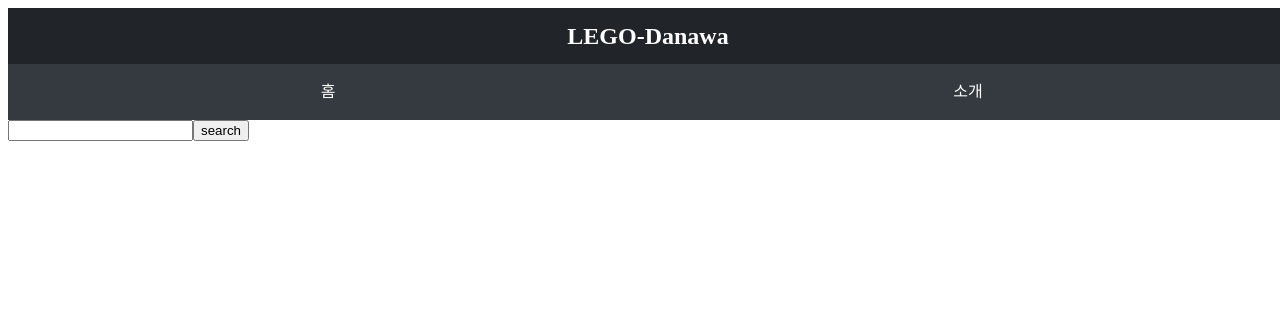
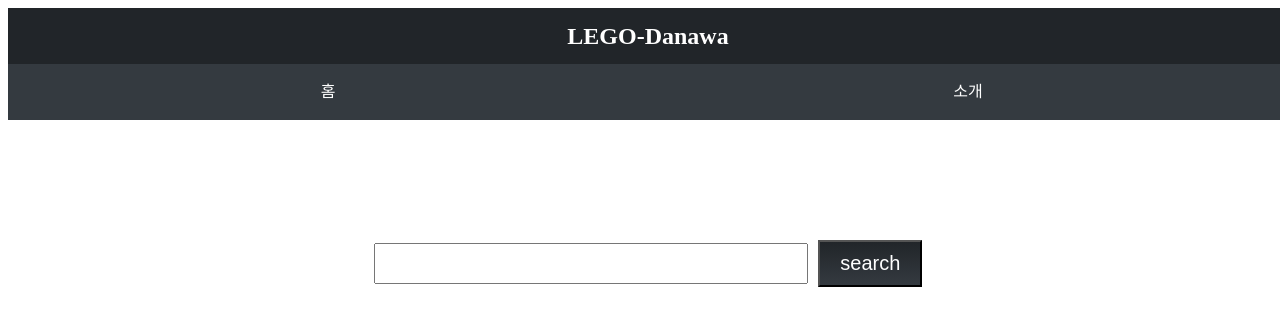
Before and after one commit to fieldtraining2017/LEGODanawa, a React app in the folder webMockup/: page / in a window 1280 px wide. Shown: the top 326 px of the page. Built offline with nearby package versions, Linux system fonts and the light colour scheme.

Commit message:
홈화면 조정 및 검색결과화면 연동

```diff
--- a/webMockup/src/components/SearchBar.js
+++ b/webMockup/src/components/SearchBar.js
@@ -1,12 +1,47 @@
 import React from 'react';
+import { browserHistory } from 'react-router';
+import '../css/btn.css';
+import '../css/SearchBar.css';
+
+let searchURL;
 
 class SearchBar extends React.Component {
+
+  constructor(props) {
+    super(props);
+    this.state = {value: ''};
+    searchURL = null;
+
+    this.handleChange = this.handleChange.bind(this);
+    this.handleSubmit = this.handleSubmit.bind(this);
+  }
+
+  handleChange(event) {
+    let value = event.target.value;
+
+    this.setState({value: value});
+    if(value !== "") {
+      searchURL = "/search/" + value;
+    } else {
+      searchURL = null;
+    }
+  }
+
+  handleSubmit(evt) {
+    if(searchURL == null) {
+      alert("검색어를 입력해주세요.");
+      return;
+    }
+    evt.preventDefault();
+    browserHistory.push(searchURL);
+  }
+
   render(){
     return (
-      <div>
-        <input id="input" type="text"/>
-        <button>search</button>
-      </div>
+      <form className="searchBar" onSubmit={this.handleSubmit}>
+        <input className="inputText" type="text" value={this.state.value} onChange={this.handleChange}/>
+        <button className="btn" type="submit" to={searchURL}>search</button>
+      </form>
     )
   }
 };
--- /dev/null
+++ b/webMockup/src/components/pages/Search.js
@@ -0,0 +1,13 @@
+import React from 'react';
+
+class Search extends React.Component {
+  render(){
+    return (
+      <div>
+        <h1>Search : {this.props.params.id}</h1>
+      </div>
+    );
+  }
+}
+
+export default Search;
--- /dev/null
+++ b/webMockup/src/css/SearchBar.css
@@ -0,0 +1,15 @@
+.searchBar{
+  position:absolute;
+  top:30%;
+  width:100%;
+  height:100%;
+  text-align:center
+}
+
+.inputText {
+  width: 33.33%;
+  height: 35px;
+  margin: -5px 10px 0 0;
+  display:inline-block;
+  vertical-align:middle;
+}
--- /dev/null
+++ b/webMockup/src/css/btn.css
@@ -0,0 +1,23 @@
+.btn {
+  background: #212529;
+  background-image: -webkit-linear-gradient(top, #212529, #343a40);
+  background-image: -moz-linear-gradient(top, #212529, #343a40);
+  background-image: -ms-linear-gradient(top, #212529, #343a40);
+  background-image: -o-linear-gradient(top, #212529, #343a40);
+  background-image: linear-gradient(to bottom, #212529, #343a40);
+  font-family: Arial;
+  color: #ffffff;
+  font-size: 20px;
+  padding: 10px 20px 10px 20px;
+  text-decoration: none;
+}
+
+.btn:hover {
+  background: #495057;
+  background-image: -webkit-linear-gradient(top, #495057, #495057);
+  background-image: -moz-linear-gradient(top, #495057, #495057);
+  background-image: -ms-linear-gradient(top, #495057, #495057);
+  background-image: -o-linear-gradient(top, #495057, #495057);
+  background-image: linear-gradient(to bottom, #495057, #495057);
+  text-decoration: none;
+}
--- a/webMockup/src/index.js
+++ b/webMockup/src/index.js
@@ -5,13 +5,16 @@
 
 import App from './App';
 import Main from './components/pages/Main';
+import Search from './components/pages/Search';
 import About from './components/pages/About';
+
 
 
 ReactDOM.render(
   <Router history={browserHistory}>
     <Route path="/" component={App}>
       <IndexRoute component={Main}/>
+      <Route path="/search/:id" component={Search} />
       <Route path="about" component={About}/>
     </Route>
   </Router>,
```
Also changed, not shown: webMockup/src/components/pages/Result.js (deleted, +0 -13 lines), 2 other files (tests, documents, lock files or other folders).
